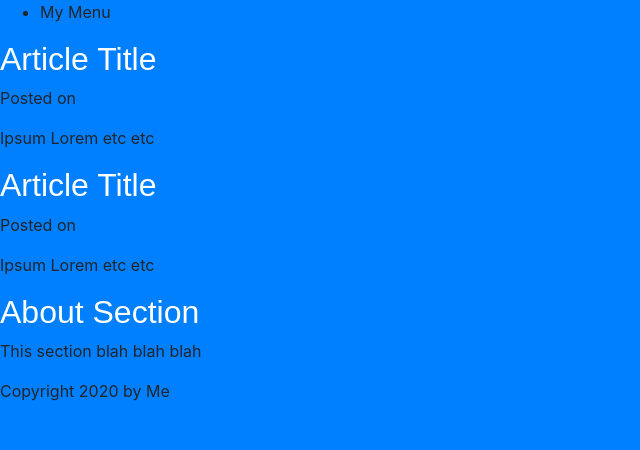
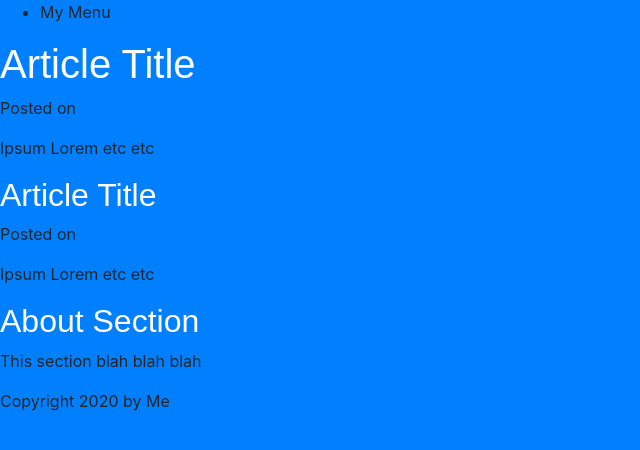
Before and after one commit to BrianRasmussenMCC/FirstRepo, a plain HTML site: page index.html in a window 1280 px wide. Shown: the whole page, without its empty margins (0-640 px from the left). Drawn offline with nearby package versions, Linux system fonts and the light colour scheme.

Commit message:
new branch

```diff
--- a/css/style.css
+++ b/css/style.css
@@ -2,7 +2,7 @@ body {
 	background-color: #0080ff;
 }
 
-h2 {
+h1,h2 {
 	color: #fff;
 	font-family: Arial, Helvetica, sans-serif;
 }
--- a/index.html
+++ b/index.html
@@ -23,7 +23,7 @@
 
 		<article>
 			<header>
-				<h2>Article Title</h2>
+				<h1>Article Title</h1>
 				<p>Posted on</p>
 			</header>
 			<p>Ipsum Lorem etc etc</p>
```
